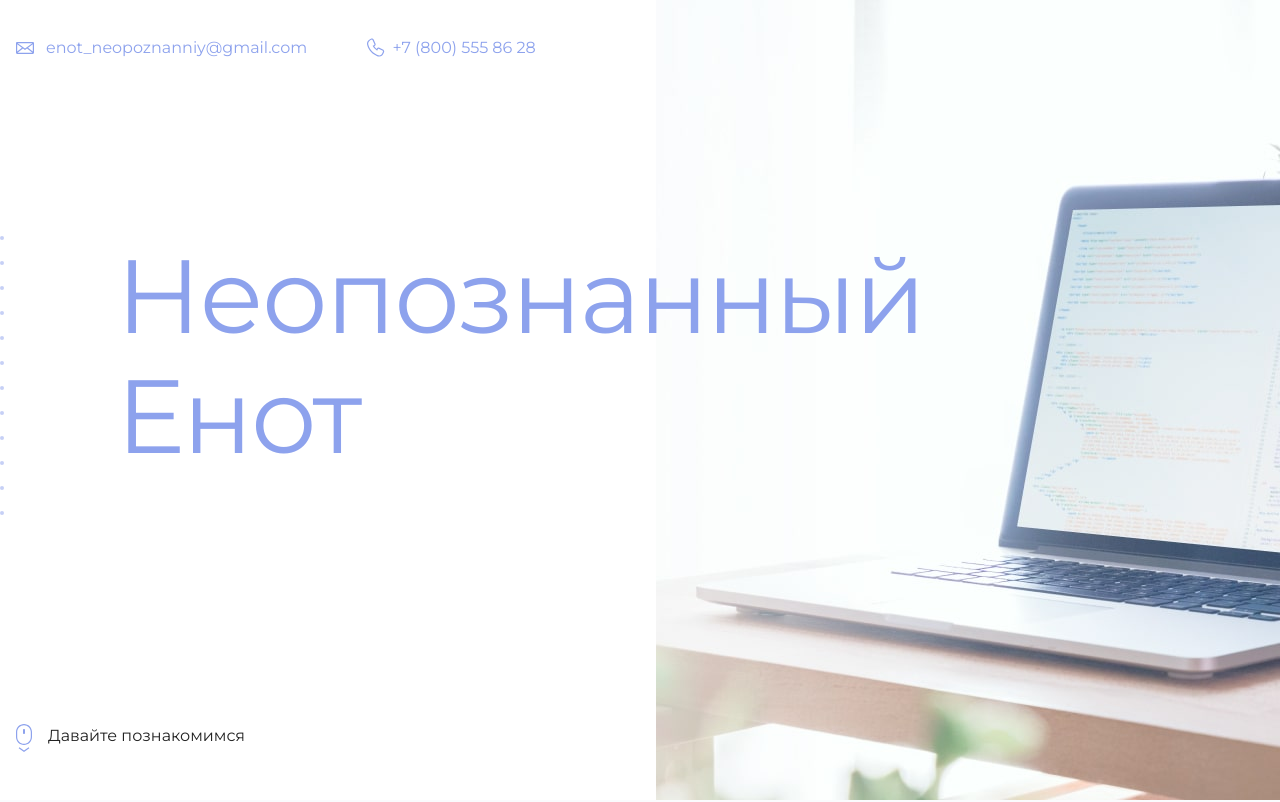
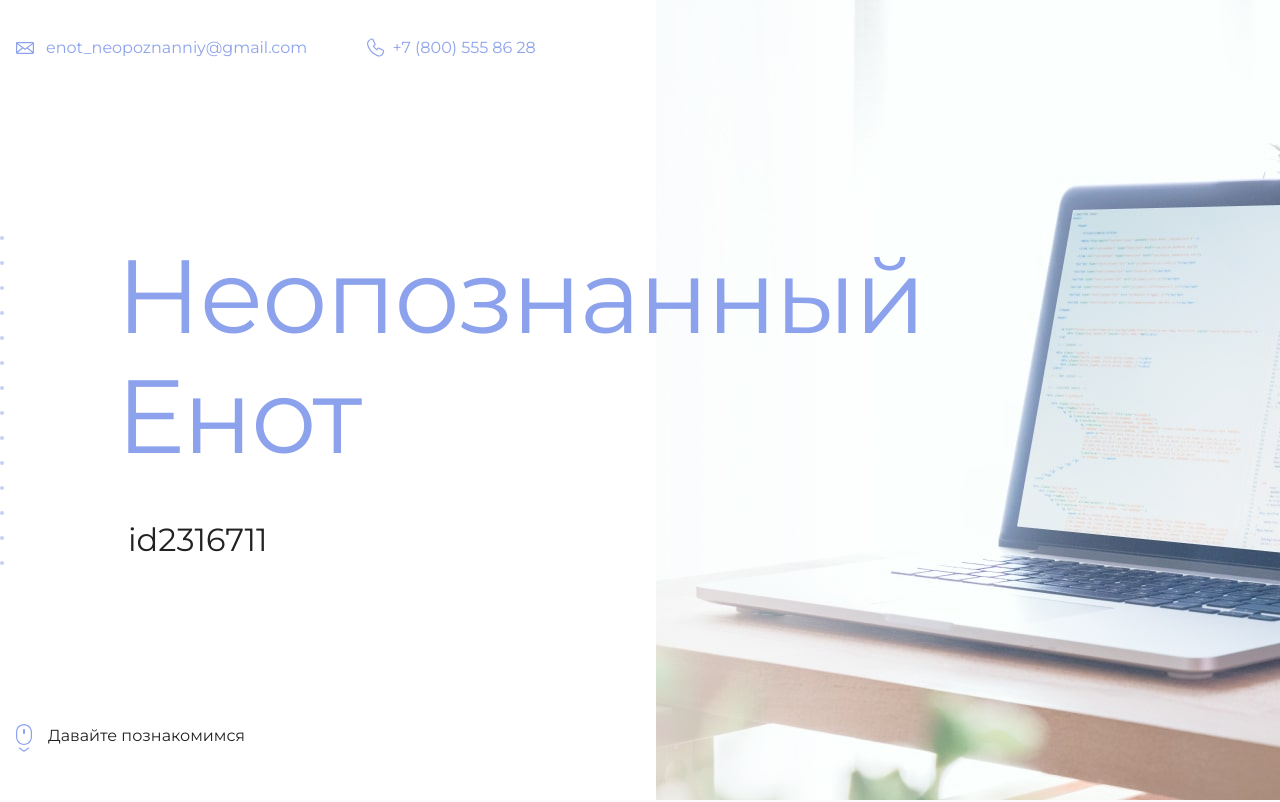
Before and after one commit to Sergey-88J/html_academy_training, a plain HTML site: page index.html in a window 1280 px wide. Shown: the top 802 px of the page. Drawn offline with Linux system fonts and the light colour scheme.

Commit message:
Update index.html
Вношу номер id с HTML Academy

```diff
--- a/index.html
+++ b/index.html
@@ -19,7 +19,7 @@
       <section class="hero-image">
         <div class="container">
           <h1 class="heading">Неопознанный Енот</h1>
-          <p><!-- Тут ваш id на сайте Академии --></p>
+          <p>id2316711</p>
         </div>
       </section>
 
```
